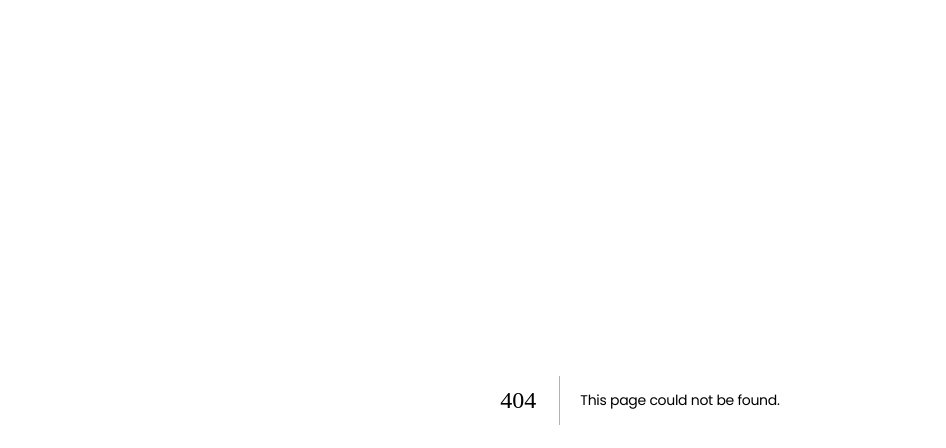
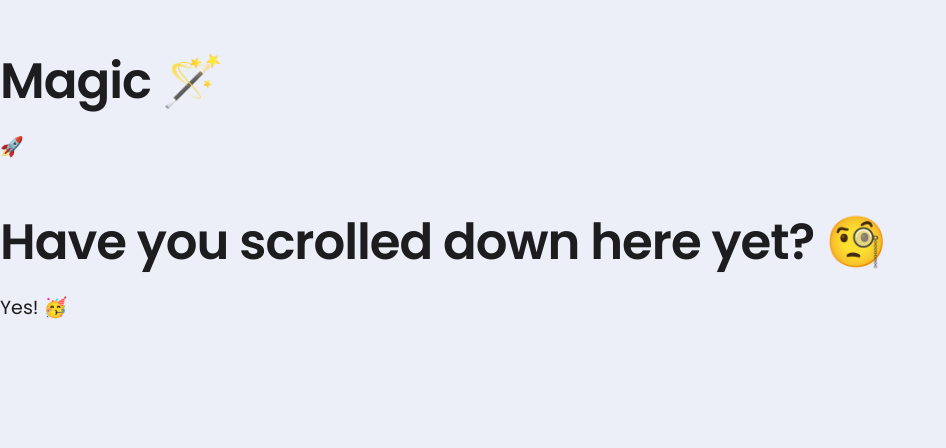
Before and after one commit to kr1st1nagr03g3r/kristinagroegerca, a Next.js app: page /scroll in a window 1280 px wide. Before the commit this address had no page. Shown: the top 448 px of the page, without its empty margins (0-946 px from the left). Built offline with nearby package versions, Linux system fonts and the light colour scheme; a web font is replaced by a local one.

Commit message:
😎 Nav Shrink All day

```diff
--- a/components/Navigation.js
+++ b/components/Navigation.js
@@ -1,8 +1,8 @@
-
 import Link from "next/link";
 import React from "react";
 import styles from '../styles/Nav.module.css'
 import Eyeball from "./Eyeball";
+
 
 class Navigation extends React.Component {
     state = {}
--- a/package.json
+++ b/package.json
@@ -14,6 +14,7 @@
     "react": "18.2.0",
     "react-dom": "18.2.0",
     "react-hook-mighty-mouse": "^1.4.31",
+    "react-intersection-observer": "^9.3.4",
     "tailwindcss": "^3.1.4"
   },
   "devDependencies": {
--- /dev/null
+++ b/pages/scroll.js
@@ -0,0 +1,36 @@
+// import { useRef, useEffect, useState } from 'react';
+import { useInView } from 'react-intersection-observer';
+import styles from '../styles/Nav.module.css'
+
+export default function Home() {
+    const { ref: myRef, inView: myElementIsVisible } = useInView();
+    const { ref: magicSectionRef, inView: magicSectionIsVisible } = useInView();
+
+    return (
+
+        <div>
+            <div>
+                <div>
+                    <h2 ref={magicSectionRef}>
+                        Magic 🪄
+                    </h2>
+                    <p>
+                        <span className={`${styles.rocket} ${magicSectionIsVisible ? styles.animateRocket : ''}`}>
+                            🚀
+                        </span>
+                    </p>
+                </div>
+            </div>
+
+            <div >
+                <div>
+                    <h2 ref={myRef}>
+                        Have you scrolled down here yet? 🧐
+                    </h2>
+
+                    <p>{myElementIsVisible ? 'Yes! 🥳' : 'No 🙈'}</p>
+                </div>
+            </div>
+        </div>
+    )
+}
--- a/styles/Nav.module.css
+++ b/styles/Nav.module.css
@@ -9,7 +9,7 @@
   justify-content: center;
   align-items: center;
   position: fixed;
-  box-shadow: 4px 3px 20px 3px grey;
+  /* box-shadow: 4px 3px 20px 3px grey; */
 }
 
 .navInner {
@@ -20,7 +20,6 @@
   align-content: center;
   justify-content: space-evenly;
   align-items: center;
-
 }
 
 .eyesFollow {
@@ -37,16 +36,13 @@
   justify-content: center;
   align-items: center;
   border-radius: 50%;
-
 }
 .eye {
   border-radius: 50%;
   height: 40px;
   width: 40px;
   background: #f3efef;
-
 }
-
 
 .pupil {
   background: black;
@@ -56,11 +52,43 @@
   height: 15px;
   left: 25px;
   top: 12px;
-    border:1px solid grey;
+  border: 1px solid grey;
 }
 
 .navItem {
   padding: 0 30px;
   color: #403e3e;
-    font-weight:600;
+  font-weight: 600;
 }
+
+/* experiment with event listener */
+
+.rocket {
+  display: inline-block;
+}
+
+.animateRocket {
+  animation-duration: 5s;
+  animation-name: animate-rocket;
+}
+
+@keyframes animate-rocket {
+  0% {
+    transform: scale(1) rotate(10deg);
+  }
+  5% {
+    transform: scale(1.25) rotate(-15deg);
+  }
+  10% {
+    transform: scale(1.5) rotate(5deg);
+  }
+  15% {
+    transform: scale(1.75) rotate(-10deg);
+  }
+  20% {
+    transform: scale(2) rotate(0);
+  }
+  100% {
+    transform: scale(20) translate3D(100vw, -100vh, 0) rotate(0);
+  }
+}
```
Also changed, not shown: pages/index.js (+11 -1 lines), 1 other file (tests, documents, lock files or other folders). Lines whose indentation alone changed are shown as unchanged.
